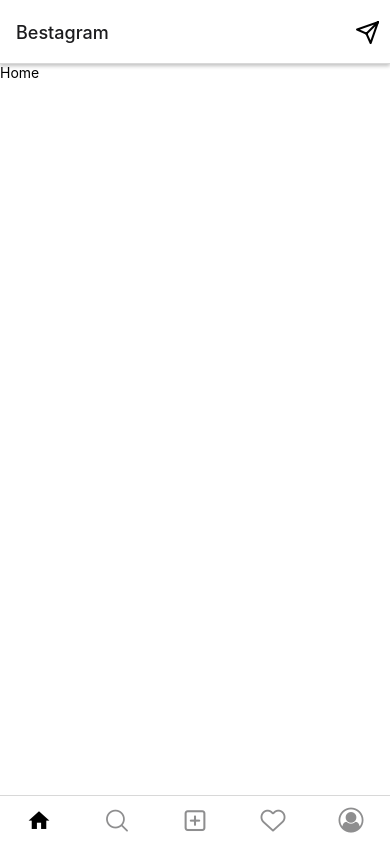
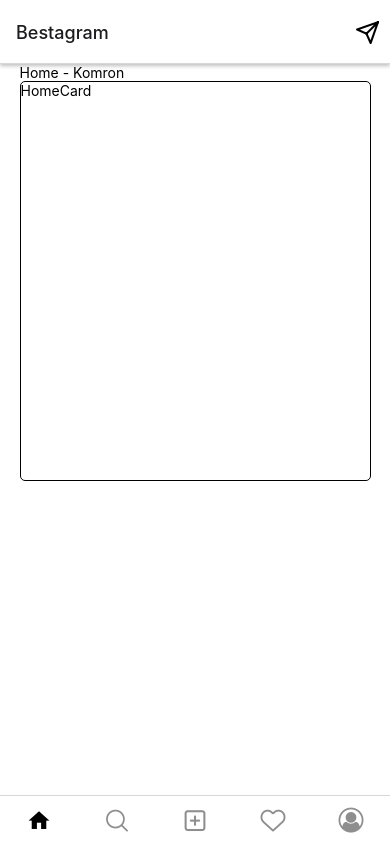
Before and after one commit to JoeMartin2001/instagram-clone, a React Native app: screen /Home in a window 390 px wide. Built offline with nearby package versions, Linux system fonts and the light colour scheme.

Commit message:
Added home card

```diff
--- /dev/null
+++ b/src/screens/home/HomeCard.js
@@ -0,0 +1,23 @@
+import React from 'react'
+import { View, Text, StyleSheet, TouchableOpacity } from 'react-native'
+
+const HomeCard = () => {
+    return (
+        <TouchableOpacity>
+            <View style={styles.main}>
+                <Text>HomeCard</Text>
+            </View>
+        </TouchableOpacity>
+    )
+}
+
+const styles = StyleSheet.create({
+    main: {
+        height: 400,
+        width: '100%',
+        borderWidth: 1,
+        borderRadius: 5,
+    }
+})
+
+export default HomeCard
--- a/src/screens/home/index.js
+++ b/src/screens/home/index.js
@@ -1,25 +1,28 @@
-import React from 'react';
-import { useNavigation } from '@react-navigation/core';
-import { View, Text, Button, StyleSheet } from 'react-native';
+import React from 'react'
+import { useNavigation } from '@react-navigation/core'
+import { View, Text, StyleSheet } from 'react-native'
+import HomeCard from './HomeCard'
 
 const HomeScreen = () => {
-  const navigation = useNavigation();
+  const navigation = useNavigation()
 
-  const handleGoToFeed = () => navigation.navigate('Feed');
-  const handleGoToLogin = () => navigation.navigate('Login');
+  const handleGoToFeed = () => navigation.navigate('Feed')
+  const handleGoToLogin = () => navigation.navigate('Login')
 
   return (
     <View style={styles.main}>
-      <Text>Home</Text>
+      <Text>Home - Komron</Text>
+      <HomeCard />
     </View>
-  );
-};
+  )
+}
 
 const styles = StyleSheet.create({
   main: {
     backgroundColor: '#ffffff',
     flex: 1,
+    paddingHorizontal: '5%',
   },
-});
+})
 
-export default HomeScreen;
+export default HomeScreen
```
